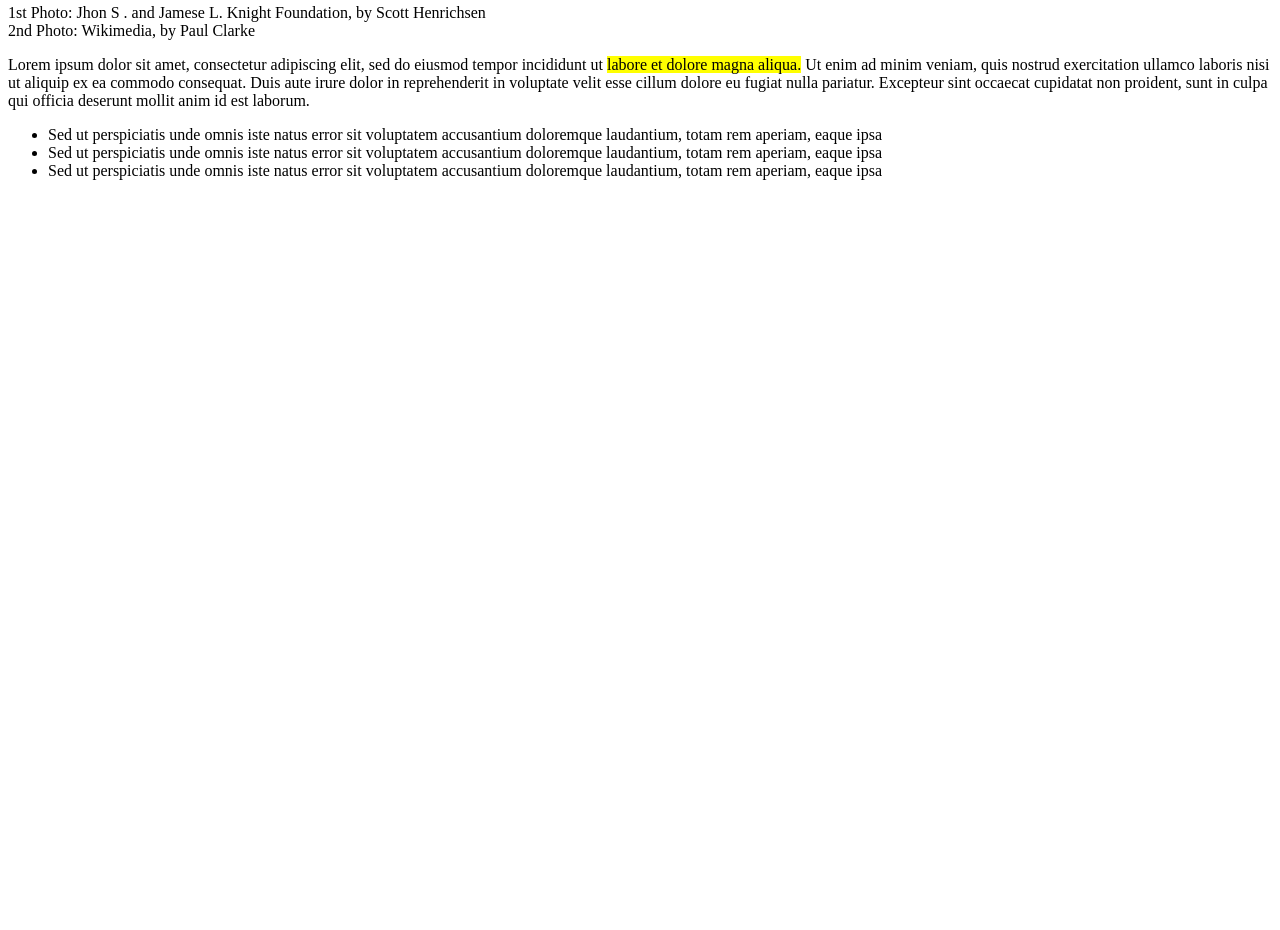
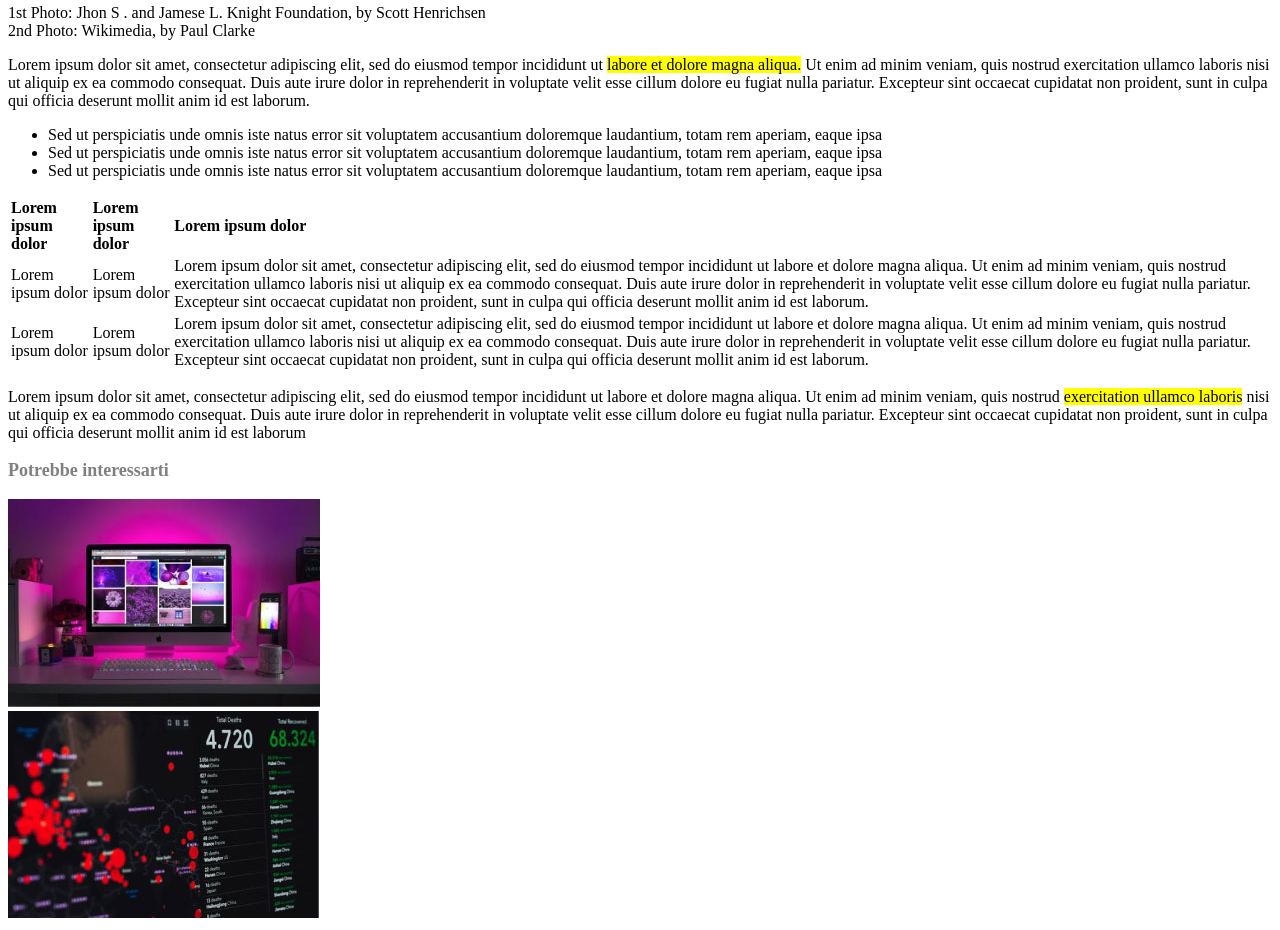
Before and after one commit to Jonathanmasa/html-css-booleaner, a plain HTML site: page index.html in a window 1280 px wide. Shown: the part 579-1509 px from the top of the page. Before the commit the page ends 800 px from the top, so only its background shows below. Drawn offline with Linux system fonts and the light colour scheme.

Commit message:
completamento parziale main conclusione footer

```diff
--- a/css/style.css
+++ b/css/style.css
@@ -8,7 +8,7 @@
 
 
 }
-.sottoscrizione-iniziale {
+.sottoscrizione {
     font-family: 'Times New Roman', Times, serif;
     font-weight: 700;
     font-size: large;
@@ -28,3 +28,7 @@
     font-size: small;
     color: gray;
 }
+
+td,th {
+    text-align: left;
+}
--- a/index.html
+++ b/index.html
@@ -16,7 +16,7 @@
 
         <!-- titolo e descrizione intestazione -->
          <h1>Internet devve essere al servizo del "bene pubblico": il <br> manifesto di Tim Berners-Lee</h1>
-         <div class="sottoscrizione-iniziale">Scritto da <span class="parola-evidenza">The Booleaner</span></div>
+         <div class="sottoscrizione">Scritto da <span class="parola-evidenza">The Booleaner</span></div>
          <div class="info-dettagliate">Il 10/10/2020</div>
 
     </header>
@@ -51,26 +51,62 @@
                 <li>
                     Sed ut perspiciatis unde omnis iste natus error sit voluptatem accusantium doloremque laudantium, totam rem aperiam, eaque ipsa
                 </li>
-
             </ul>
-
-
 
         </section>
 
         <!-- sezione table -->
          <section>
+            <table>
+
+                <thead>
+                    <tr>
+                        <th>Lorem ipsum dolor</th>
+                        <th>Lorem ipsum dolor</th>
+                        <th>Lorem ipsum dolor</th>
+                    </tr>
+                </thead>
+
+                <tbody>
+                    <tr>
+                        <td>Lorem ipsum dolor</td>
+                        <td>Lorem ipsum dolor</td>
+                        <td>
+                            Lorem ipsum dolor sit amet, consectetur adipiscing elit, sed do eiusmod tempor incididunt ut labore et dolore magna aliqua. Ut enim ad minim veniam, quis nostrud exercitation ullamco laboris nisi ut aliquip ex ea commodo consequat. Duis aute irure dolor in reprehenderit in voluptate velit esse cillum dolore eu fugiat nulla pariatur. Excepteur sint occaecat cupidatat non proident, sunt in culpa qui officia deserunt mollit anim id est laborum.
+                        </td>
+                    </tr>
+                </tbody>
+
+                <tfoot>
+                    <tr>
+                        <td>Lorem ipsum dolor</td>
+                        <td>Lorem ipsum dolor</td>
+                        <td>
+                            Lorem ipsum dolor sit amet, consectetur adipiscing elit, sed do eiusmod tempor incididunt ut labore et dolore magna aliqua. Ut enim ad minim veniam, quis nostrud exercitation ullamco laboris nisi ut aliquip ex ea commodo consequat. Duis aute irure dolor in reprehenderit in voluptate velit esse cillum dolore eu fugiat nulla pariatur. Excepteur sint occaecat cupidatat non proident, sunt in culpa qui officia deserunt mollit anim id est laborum.
+                        </td>
+                    </tr>
+                </tfoot>
+
+
+
+            </table>
 
          </section>
 
          <!-- sezione paragrafo di fine main -->
           <section>
+            <p>
+                Lorem ipsum dolor sit amet, consectetur adipiscing elit, sed do eiusmod tempor incididunt ut labore et dolore magna aliqua. Ut enim ad minim veniam, quis nostrud <span class="frase-evidenza">exercitation ullamco laboris</span>  nisi ut aliquip ex ea commodo consequat. Duis aute irure dolor in reprehenderit in voluptate velit esse cillum dolore eu fugiat nulla pariatur. Excepteur sint occaecat cupidatat non proident, sunt in culpa qui officia deserunt mollit anim id est laborum
+            </p>
 
           </section>
     </main>
 
     <footer>
         <!-- titoli e immagini di footer -->
+         <h3 class="sottoscrizione">Potrebbe interessarti</h3>
+         <div><img src="img/monitor.jpg" alt="foto monitor"></div>
+         <div><img src="img/graph.jpg" alt="foto graph"></div>
 
     </footer>
 
```
